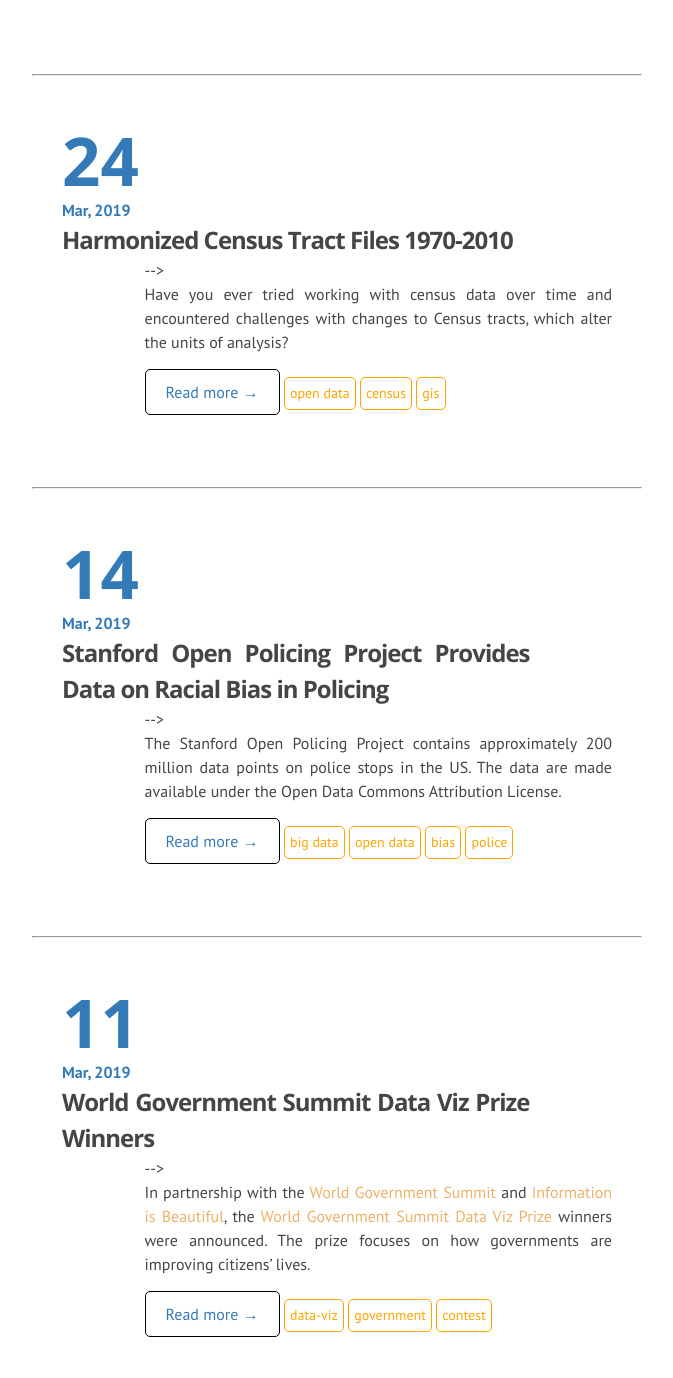
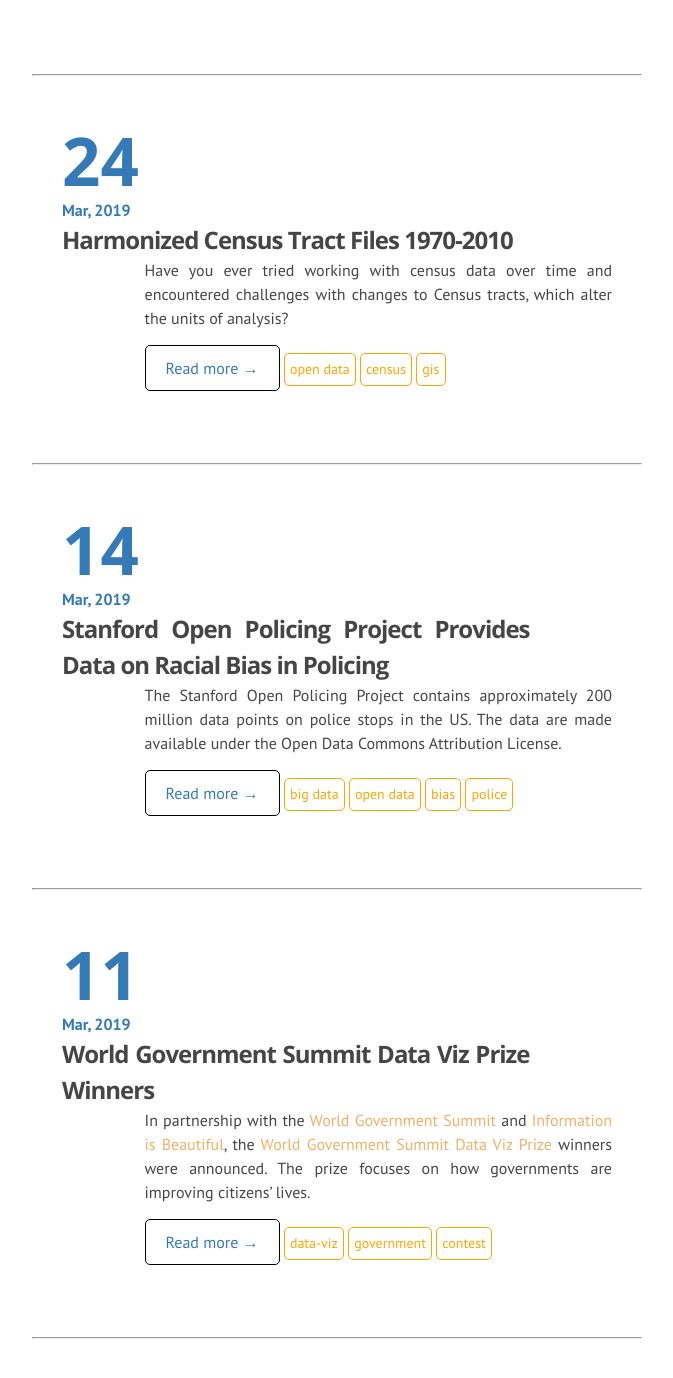
Before and after one commit to DS4PS/ds4ps.github.io, a Jekyll site: the page built from index.md, in a window 1280 px wide and 1400 px high, scrolled down 1254 px. Shown: the top 1378 px of the window, without its empty margins (318-991 px from the left). Built offline with Jekyll 4.4.1, drawn with Linux system fonts in a browser that asks for light colours; nearby versions of some CDN libraries; library files that are not in the unit come from our copies.

Commit message:
Update index.html

```diff
--- a/_layouts/index.html
+++ b/_layouts/index.html
@@ -123,7 +123,7 @@
 
           <!--  -------- BLOG BODY -----------  -->
 
-          <div style="float:right;width:85%">  -->
+          <div style="float:right;width:85%">
 
           <div class = "uk-card-body">
                 {{ post.excerpt  }}
```
